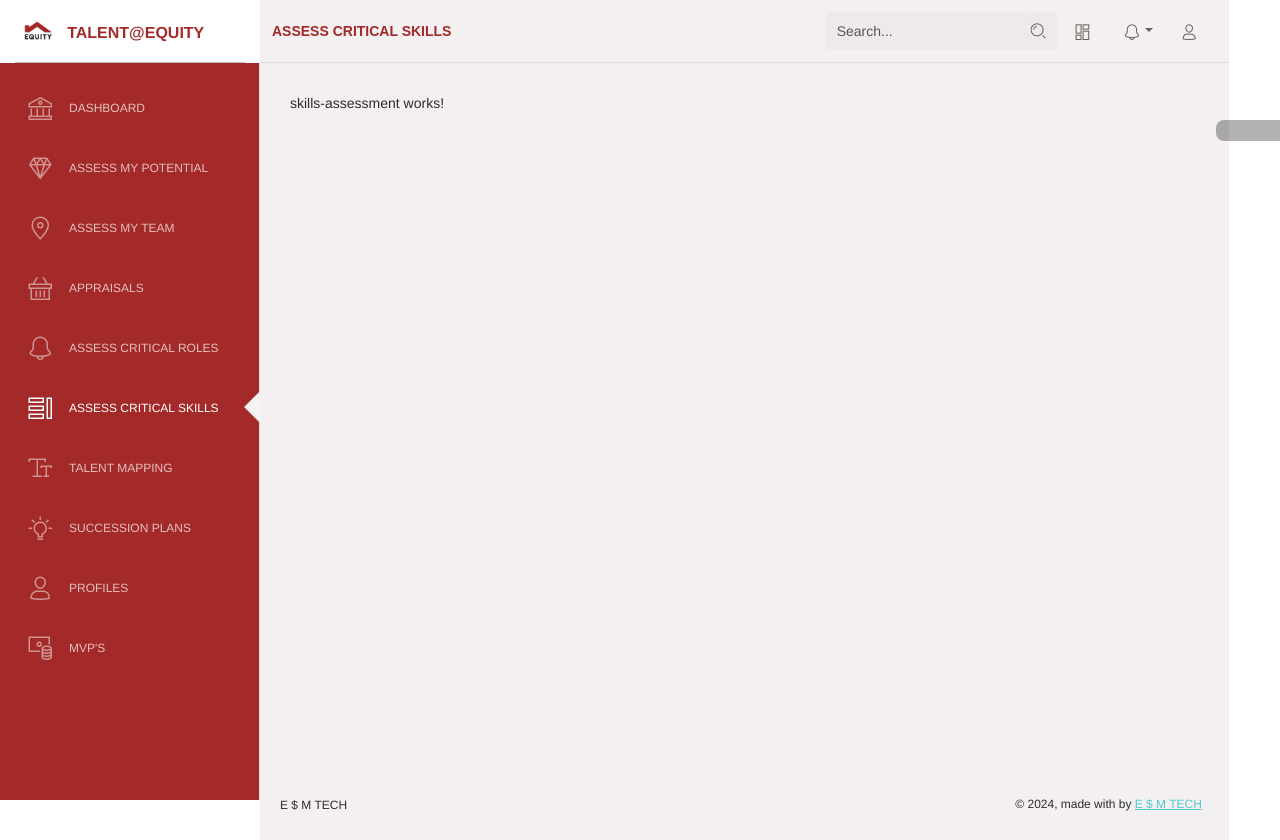
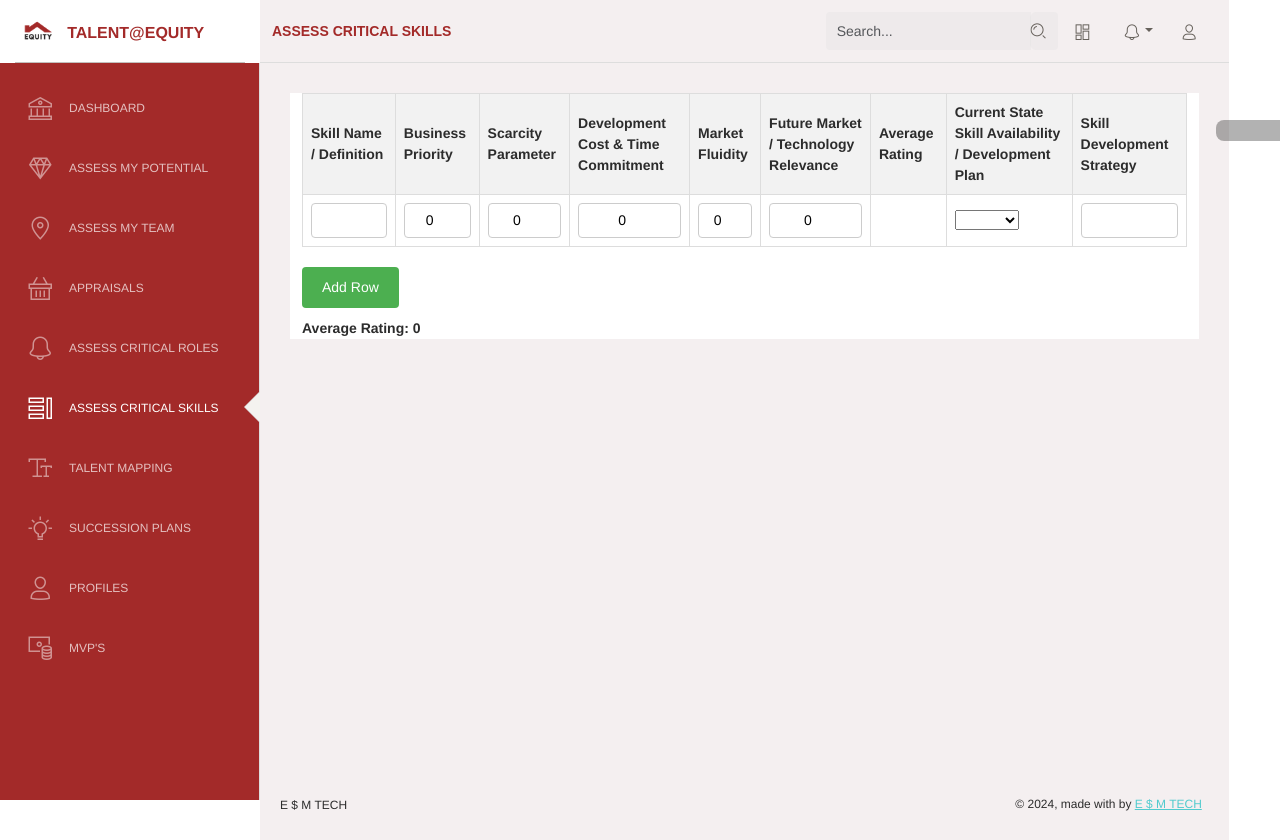
Before and after one commit to muhiasamuel/TMIS, an Angular app: page /critical-skills-assessment in a window 1280 px wide. Built offline with nearby package versions, Linux system fonts and the light colour scheme.

Commit message:
skills assessment table

```diff
--- a/src/app/app.module.ts
+++ b/src/app/app.module.ts
@@ -23,6 +23,7 @@ import { RolesComponent } from './pages/roles/roles.component';
 import { MvpsComponent } from './pages/mvps/mvps.component';
 import { SignInComponent } from './authentication/sign-in/sign-in.component';
 import { ErrorPageComponent } from './pages/error-page/error-page.component';
+import { FormsModule } from '@angular/forms';
 
 @NgModule({
   declarations: [
@@ -50,11 +51,11 @@ import { ErrorPageComponent } from './pages/error-page/error-page.component';
     BrowserModule,
     AppRoutingModule,
     NgbModule,
+    FormsModule,
     ToastrModule.forRoot()
 
   ],
   providers: [
-    provideClientHydration()
   ],
   bootstrap: [AppComponent]
 })
--- a/src/app/pages/skills-assessment/skills-assessment.component.html
+++ b/src/app/pages/skills-assessment/skills-assessment.component.html
@@ -1 +1,58 @@
-<p>skills-assessment works!</p>
+<!DOCTYPE html>
+<html lang="fr">
+<head>
+    <meta charset="UTF-8">
+    <meta name="viewport" content="width=device-width, initial-scale=1.0">
+    <title>Assessment of Critical Skills</title>
+</head>
+<body>
+    <div class="container">
+        <div class="side-text">
+            <!-- Support information goes here -->
+        </div>
+        <div class="skills-table">
+            <table>
+                <!-- Table headers -->
+                <thead>
+                    <tr>
+                        <th>Skill Name / Definition</th>
+                        <th>Business Priority</th>
+                        <th>Scarcity Parameter</th>
+                        <th>Development Cost & Time Commitment</th>
+                        <th>Market Fluidity</th>
+                        <th>Future Market / Technology Relevance</th>
+                        <th>Average Rating</th>
+                        <th>Current State Skill Availability / Development Plan</th>
+                        <th>Skill Development Strategy</th>
+                    </tr>
+                </thead>
+                <!-- Table body for data -->
+                <tbody>
+                    <!-- Rows will be dynamically added here -->
+                    <tr *ngFor="let row of rows; let i = index">
+                        <td><input type="text" [(ngModel)]="row.skillName" (input)="handleChange()"></td>
+                        <td><input type="number" [(ngModel)]="row.businessPriority" min="1" max="5" (input)="handleChange()" ></td>
+                        <td><input type="number" [(ngModel)]="row.scarcityParameter" min="1" max="5" (input)="handleChange()"></td>
+                        <td><input type="number" [(ngModel)]="row.developmentCost" min="1" max="5" (input)="handleChange()"></td>
+                        <td><input type="number" [(ngModel)]="row.marketFluidity" min="1" max="5" (input)="handleChange()"></td>
+                        <td><input type="number" [(ngModel)]="row.technologyRelevance" min="1" max="5" (input)="handleChange()"></td>
+                        <td>{{ calculateAverage() }}</td>
+                        <td [ngClass]="getSkillAvailabilityClass(row.skillAvailability)">
+                            <select [(ngModel)]="row.skillAvailability" (change)="handleChange()">
+                              <option value="Red">Red</option>
+                              <option value="Amber">Amber</option>
+                              <option value="Green">Green</option>
+                            </select>
+                          </td>
+                        <td><input type="text" [(ngModel)]="row.developmentStrategy" (input)="handleChange()"></td>
+                    </tr>
+
+
+                </tbody>
+            </table>
+            <button (click)="addRow()">Add Row</button>
+            <p>Average Rating: {{ averageRating }}</p>
+        </div>
+    </div>
+</body>
+</html>
--- a/src/app/pages/skills-assessment/skills-assessment.component.scss
+++ b/src/app/pages/skills-assessment/skills-assessment.component.scss
@@ -0,0 +1,71 @@
+.skills-table {
+    table {
+      width: 100%;
+      border-collapse: collapse;
+      margin-bottom: 20px;
+
+      th, td {
+        border: 1px solid #ddd;
+        padding: 8px;
+        text-align: left;
+      }
+
+      th {
+        background-color: #f2f2f2;
+      }
+
+      td input[type="text"],
+      td input[type="number"] {
+        width: 100%;
+        padding: 6px;
+        border: 1px solid #ccc;
+        border-radius: 4px;
+        box-sizing: border-box;
+      }
+
+      td input[type="number"] {
+        text-align: center;
+      }
+
+      tr:nth-child(even) {
+        background-color: #f2f2f2;
+      }
+
+      tr:hover {
+        background-color: #ddd;
+      }
+    }
+
+    button {
+      padding: 10px 20px;
+      background-color: #4CAF50;
+      color: white;
+      border: none;
+      border-radius: 4px;
+      cursor: pointer;
+      transition: background-color 0.3s;
+
+      &:hover {
+        background-color: #45a049;
+      }
+    }
+
+    p {
+      margin-top: 10px;
+      font-weight: bold;
+    }
+
+    // skills-assessment.component.scss
+
+   .red {
+        background-color: red;
+    }
+
+    .amber {
+      background-color: orange;
+    }
+
+    .green {
+       background-color: green;
+    }
+    }
--- a/src/app/pages/skills-assessment/skills-assessment.component.ts
+++ b/src/app/pages/skills-assessment/skills-assessment.component.ts
@@ -1,10 +1,75 @@
 import { Component } from '@angular/core';
+import { FormsModule } from '@angular/forms';
+
+interface Row {
+  skillName: string;
+  businessPriority: number;
+  scarcityParameter: number;
+  developmentCost: number;
+  marketFluidity: number;
+  technologyRelevance: number;
+  averageRating: number;
+  skillAvailability: string;
+  developmentStrategy: string;
+}
 
 @Component({
   selector: 'app-skills-assessment',
   templateUrl: './skills-assessment.component.html',
-  styleUrl: './skills-assessment.component.scss'
+  styleUrls: ['./skills-assessment.component.scss']
 })
 export class SkillsAssessmentComponent {
+  rows: Row[] = [];
+  averageRating: number = 0;
 
+  constructor() {
+    // Add initial row
+    this.addRow();
+  }
+
+  // Function to add a new row to the skills table
+  addRow() {
+    this.rows.push({
+      skillName: '',
+      businessPriority: 0,
+      scarcityParameter: 0,
+      developmentCost: 0,
+      marketFluidity: 0,
+      technologyRelevance: 0,
+      averageRating: 0,
+      skillAvailability: '',
+      developmentStrategy: ''
+    });
+  }
+
+  getSkillAvailabilityClass(skillAvailability: string): string {
+    switch (skillAvailability) {
+      case 'Red':
+        return 'red';
+      case 'Amber':
+        return 'amber';
+      case 'Green':
+        return 'green';
+      default:
+        return '';
+    }
+  }
+
+  // Function to calculate the average rating
+  calculateAverage() {
+
+
+    let sum = 0;
+    this.rows.forEach(row => {
+      console.log("business priority", row.skillName,"business priority", row.businessPriority, "market fluidity", row.marketFluidity,);
+      sum += (row.businessPriority + row.scarcityParameter + row.developmentCost + row.marketFluidity + row.technologyRelevance) / 5;
+    });
+    this.averageRating = sum / this.rows.length;
+    console.log('rating average', this.averageRating)
+  }
+
+  // Function to handle changes in input values and recalculate the average rating
+  handleChange() {
+    this.calculateAverage();
+  }
 }
```
